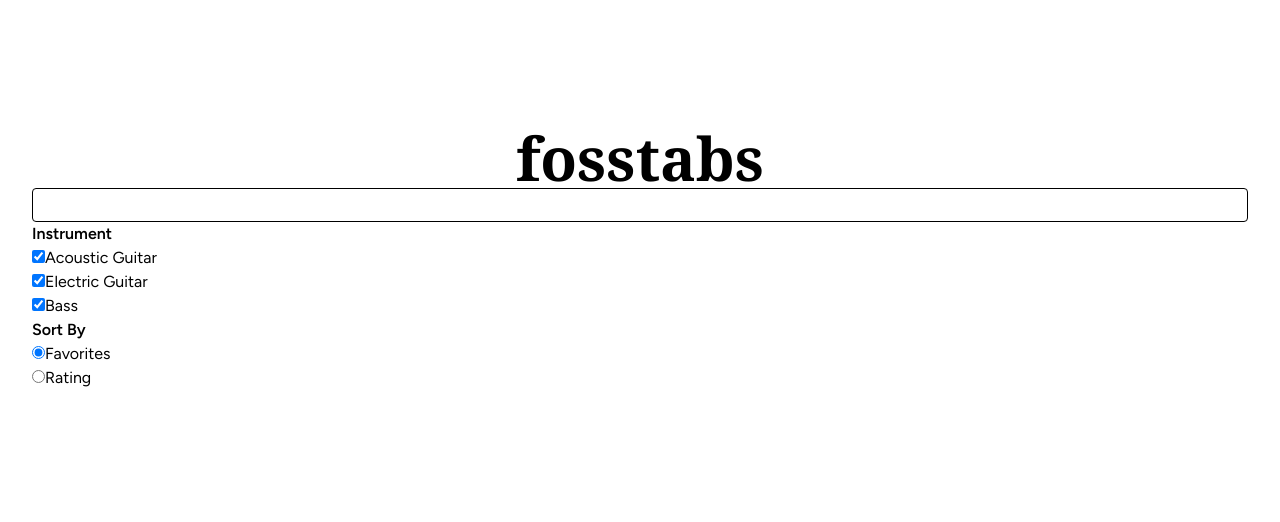
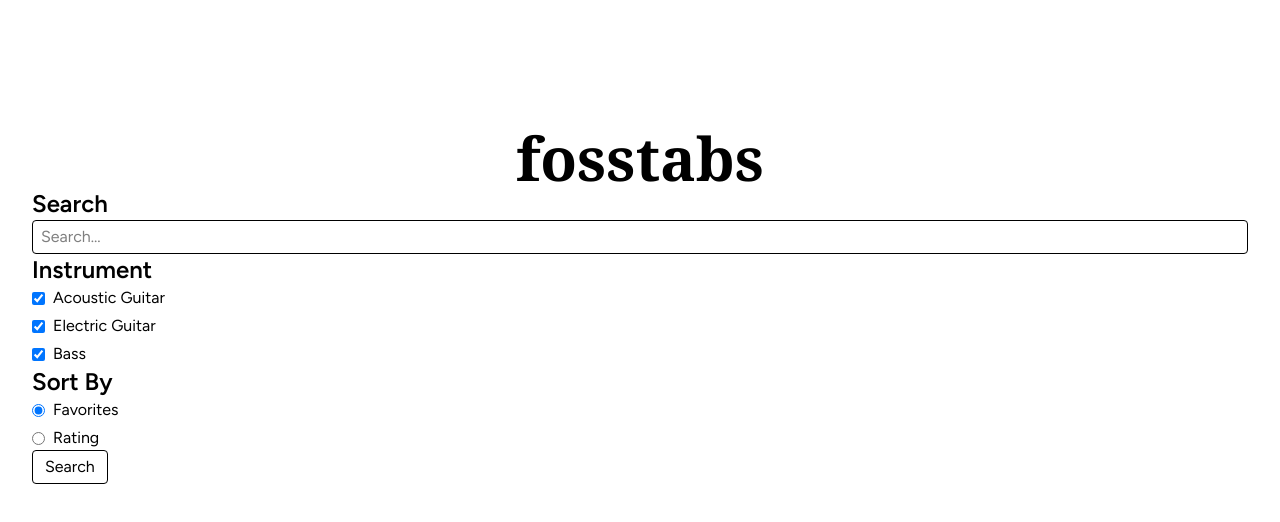
Before and after one commit to kiravalcante/fosstabs, a React (Vite) app in the folder frontend/: page / in a window 1280 px wide. Shown: the top 522 px of the page. Built offline with nearby package versions, Linux system fonts and the light colour scheme.

Commit message:
build home page search form

```diff
--- a/frontend/src/components/search-form/SearchForm.tsx
+++ b/frontend/src/components/search-form/SearchForm.tsx
@@ -1,49 +1,137 @@
+import { useState } from "react";
+import type { ChangeEvent, SubmitEventHandler } from "react";
+
+import { DEFAULT_SEARCH_FORM_DATA } from "@/defaults/search-form/defaults";
+import type { SearchFormData, Sort } from "@/types/search-form/types";
+
 export function SearchForm() {
+  const [searchFormData, setSearchFormData] = useState<SearchFormData>({
+    ...DEFAULT_SEARCH_FORM_DATA,
+    instruments: { ...DEFAULT_SEARCH_FORM_DATA.instruments },
+  });
+
+  const handleSubmit: SubmitEventHandler<HTMLFormElement> = (event) => {
+    event.preventDefault();
+
+    console.log(searchFormData);
+  };
+
+  const handleQueryChange = (event: ChangeEvent<HTMLInputElement>) => {
+    setSearchFormData((prev) => ({
+      ...prev,
+      query: event.currentTarget.value,
+    }));
+  };
+
+  const handleInstrumentChange = (event: ChangeEvent<HTMLInputElement>) => {
+    const { name, checked } = event.currentTarget;
+
+    setSearchFormData((prev) => ({
+      ...prev,
+      instruments: {
+        ...prev.instruments,
+        [name]: checked,
+      },
+    }));
+  };
+
+  const handleSortChange = (event: ChangeEvent<HTMLInputElement>) => {
+    const value = event.currentTarget.value as Sort;
+
+    setSearchFormData((prev) => ({
+      ...prev,
+      sort: value,
+    }));
+  };
+
   return (
-    <form action="">
+    <form onSubmit={handleSubmit}>
+      {/* Query */}
       <div>
-        <input type="text" className="w-full rounded border px-2 py-1" />
+        <label htmlFor="query" className="text-2xl font-semibold">
+          Search
+        </label>
+
+        <input
+          id="query"
+          name="query"
+          type="search"
+          value={searchFormData.query}
+          onChange={handleQueryChange}
+          placeholder="Search..."
+          className="w-full rounded border px-2 py-1"
+        />
       </div>
-      <div>
-        <label htmlFor="" className="font-semibold">
-          Instrument
-        </label>
-        <div>
+
+      {/* Instruments */}
+      <fieldset>
+        <legend className="text-2xl font-semibold">Instrument</legend>
+
+        <div className="space-y-1">
+          <label className="flex items-center gap-2">
             <input
               type="checkbox"
-            id="acoustic-guitar"
-            name="acoustic-guitar"
-            checked
+              name="acousticGuitar"
+              checked={searchFormData.instruments.acousticGuitar}
+              onChange={handleInstrumentChange}
             />
             Acoustic Guitar
-        </div>
-        <div>
+          </label>
+
+          <label className="flex items-center gap-2">
             <input
               type="checkbox"
-            id="electric-guitar"
-            name="electric-guitar"
-            checked
+              name="electricGuitar"
+              checked={searchFormData.instruments.electricGuitar}
+              onChange={handleInstrumentChange}
             />
             Electric Guitar
+          </label>
+
+          <label className="flex items-center gap-2">
+            <input
+              type="checkbox"
+              name="bass"
+              checked={searchFormData.instruments.bass}
+              onChange={handleInstrumentChange}
+            />
+            Bass
+          </label>
         </div>
-        <div>
-          <input type="checkbox" id="bass" name="bass" checked />
-          Bass
+      </fieldset>
+
+      {/* Sort */}
+      <fieldset>
+        <legend className="text-2xl font-semibold">Sort By</legend>
+
+        <div className="space-y-1">
+          <label className="flex items-center gap-2">
+            <input
+              type="radio"
+              name="sort"
+              value="favorites"
+              checked={searchFormData.sort === "favorites"}
+              onChange={handleSortChange}
+            />
+            Favorites
+          </label>
+
+          <label className="flex items-center gap-2">
+            <input
+              type="radio"
+              name="sort"
+              value="rating"
+              checked={searchFormData.sort === "rating"}
+              onChange={handleSortChange}
+            />
+            Rating
+          </label>
         </div>
-      </div>
-      <div>
-        <label htmlFor="" className="font-semibold">
-          Sort By
-        </label>
-        <div>
-          <input type="radio" name="sort" value="favorites" checked />
-          Favorites
-        </div>
-        <div>
-          <input type="radio" name="sort" value="rating" />
-          Rating
-        </div>
-      </div>
+      </fieldset>
+
+      <button type="submit" className="rounded border px-3 py-1">
+        Search
+      </button>
     </form>
   );
 }
```
Lines whose indentation alone changed are shown as unchanged.
